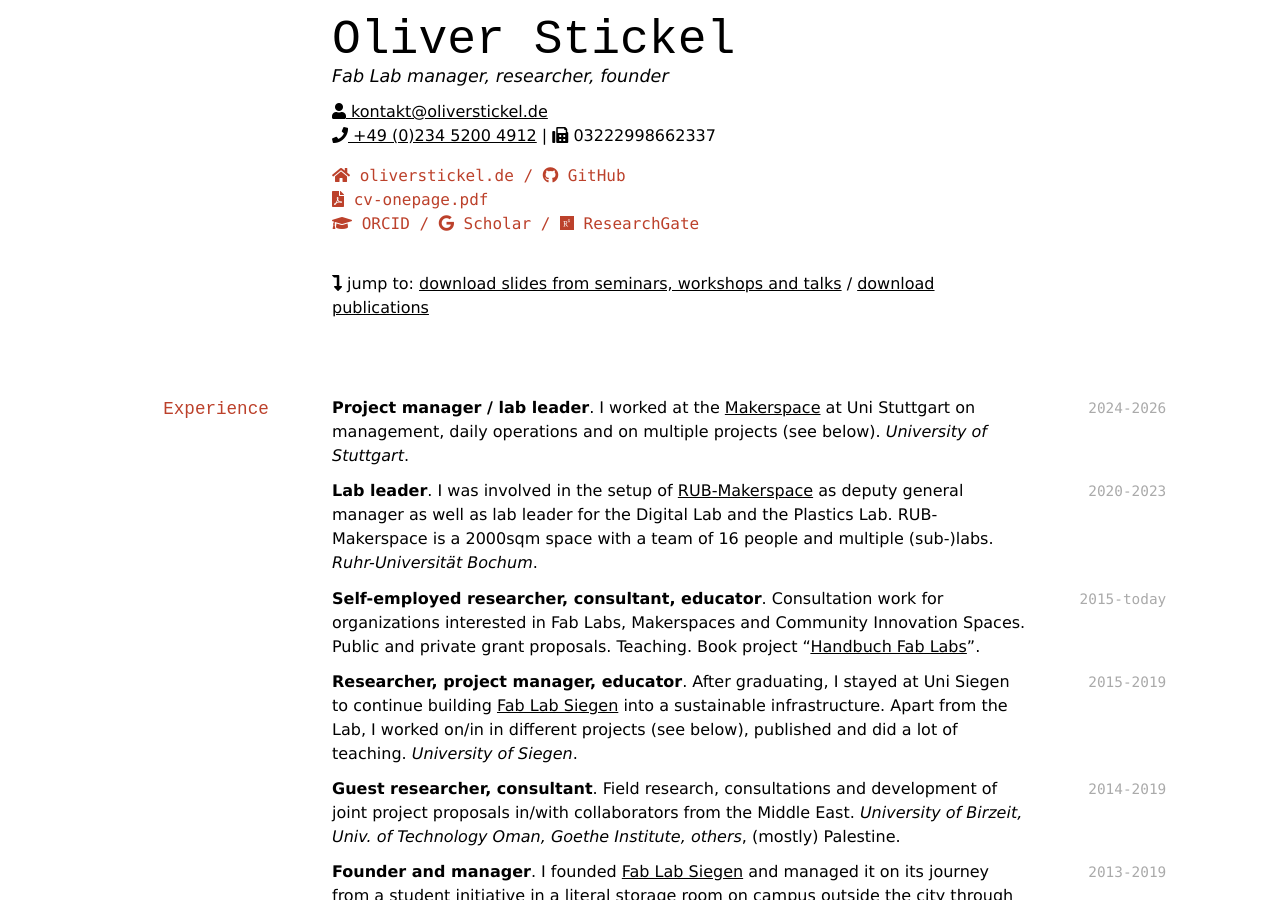
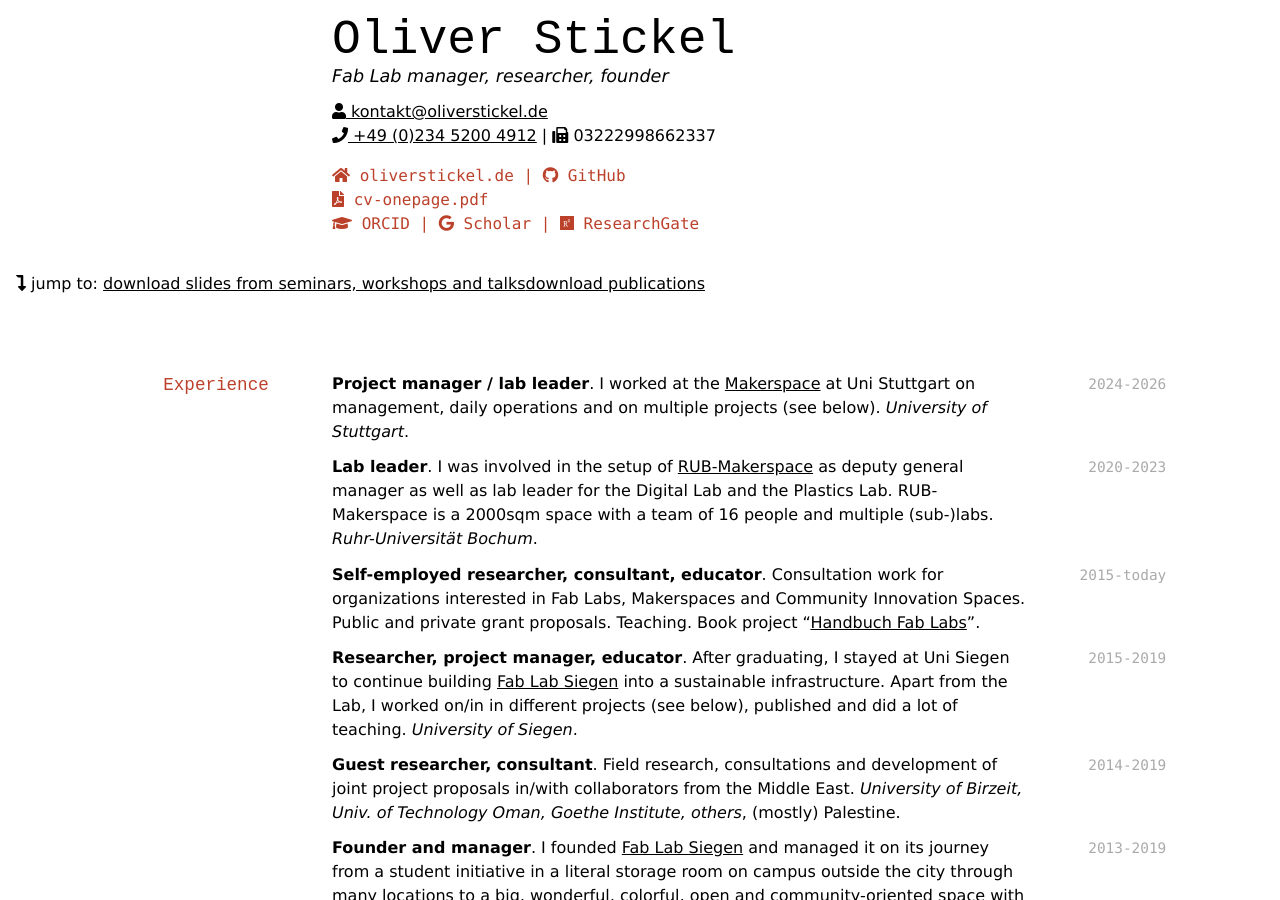
Before and after one commit to oliverstickel/oliverstickel.github.io, a Jekyll site: the page built from index.md, in a window 1280 px wide and 900 px high. Built offline with Jekyll 4.4.1, drawn with Linux system fonts in a browser that asks for light colours; nearby versions of some CDN libraries; a style sheet for code colours, icons or effects is not loaded.

Commit message:
Update index.md

```diff
--- a/index.md
+++ b/index.md
@@ -9,14 +9,14 @@ Fab Lab manager, researcher, founder
 <a href="tel:+4923452004912"><i class="fas fa-phone"></i> +49 (0)234 5200 4912</a> |  <i class="fas fa-fax"></i> 03222998662337 <br/>
 
 <div id="webaddress">
-  <a href="https://oliverstickel.de"><i class="fas fa-home"></i> oliverstickel.de </a> / <a href="https://github.com/oliverstickel"><i class="fab fa-github"></i> GitHub </a><br/>
+  <a href="https://oliverstickel.de"><i class="fas fa-home"></i> oliverstickel.de </a> |  <a href="https://github.com/oliverstickel"><i class="fab fa-github"></i> GitHub </a><br/>
   <a href="https://oliverstickel.de/cv-onepage.pdf"><i class="fas fa-file-pdf"></i> cv-onepage.pdf</a><br/>
-  <a href="https://orcid.org/0009-0009-2787-4975"><i class="fas fa-graduation-cap"></i> ORCID </a> / <a href="https://scholar.google.de/citations?user=K1WQRFsAAAAJ"><i class="fab fa-google"></i> Scholar </a> / <a href="https://researchgate.net/profile/oliver-stickel"><i class="fab fa-researchgate"></i> ResearchGate </a><br/>
+  <a href="https://orcid.org/0009-0009-2787-4975"><i class="fas fa-graduation-cap"></i> ORCID </a> |  <a href="https://scholar.google.de/citations?user=K1WQRFsAAAAJ"><i class="fab fa-google"></i> Scholar </a> |  <a href="https://researchgate.net/profile/oliver-stickel"><i class="fab fa-researchgate"></i> ResearchGate </a><br/>
 </div>
 
 <br/>
 
-<i class="fas fa-level-down-alt"></i> jump to: <a href="#slides">download slides from seminars, workshops and talks</a> / <a href="#publications">download publications</a>
+<i class="fas fa-level-down-alt"></i> jump to: <a href="#slides">download slides from seminars, workshops and talks</a> |  <a href="#publications">download publications</a>
 
 ## Experience
 
```
